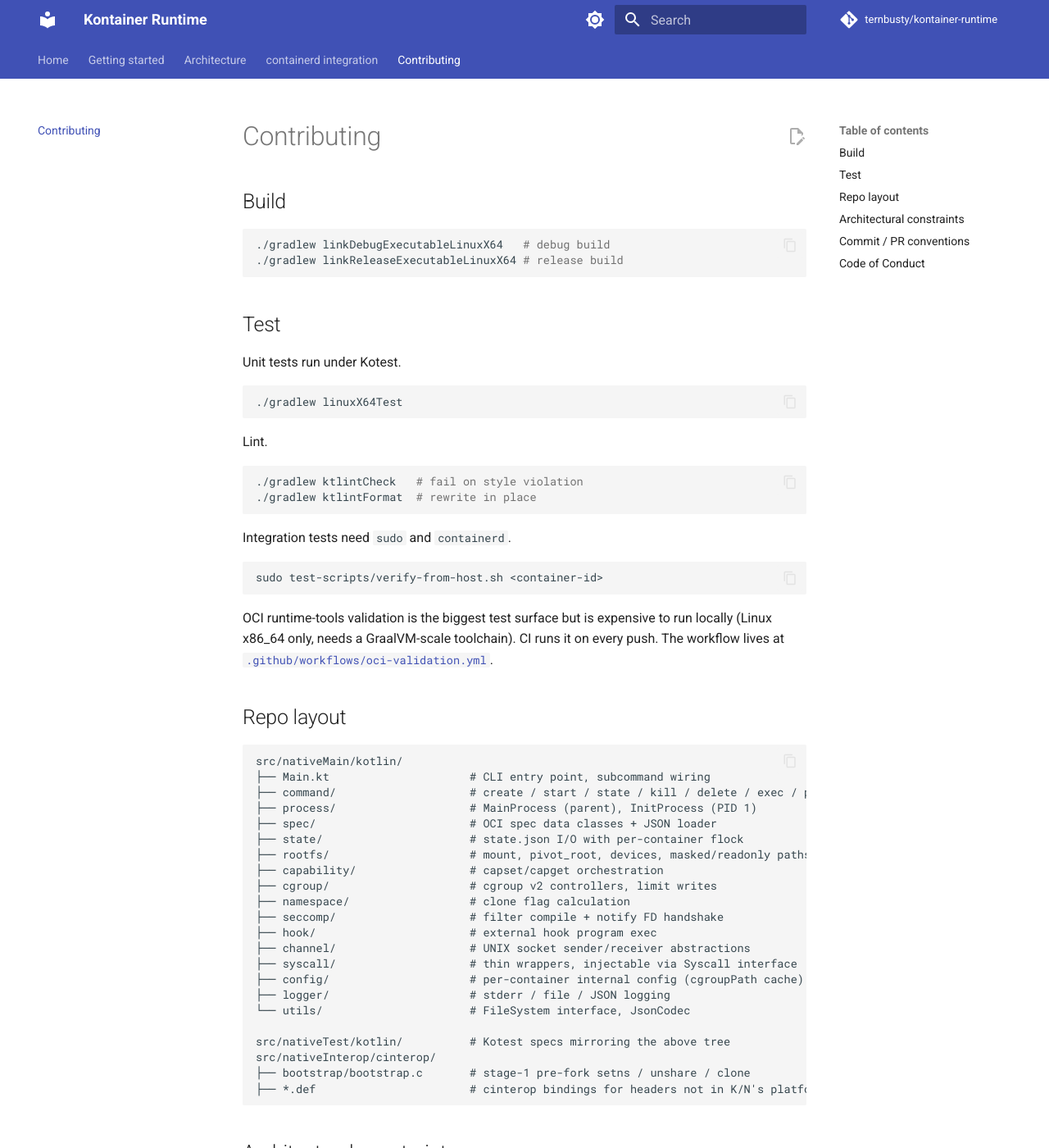
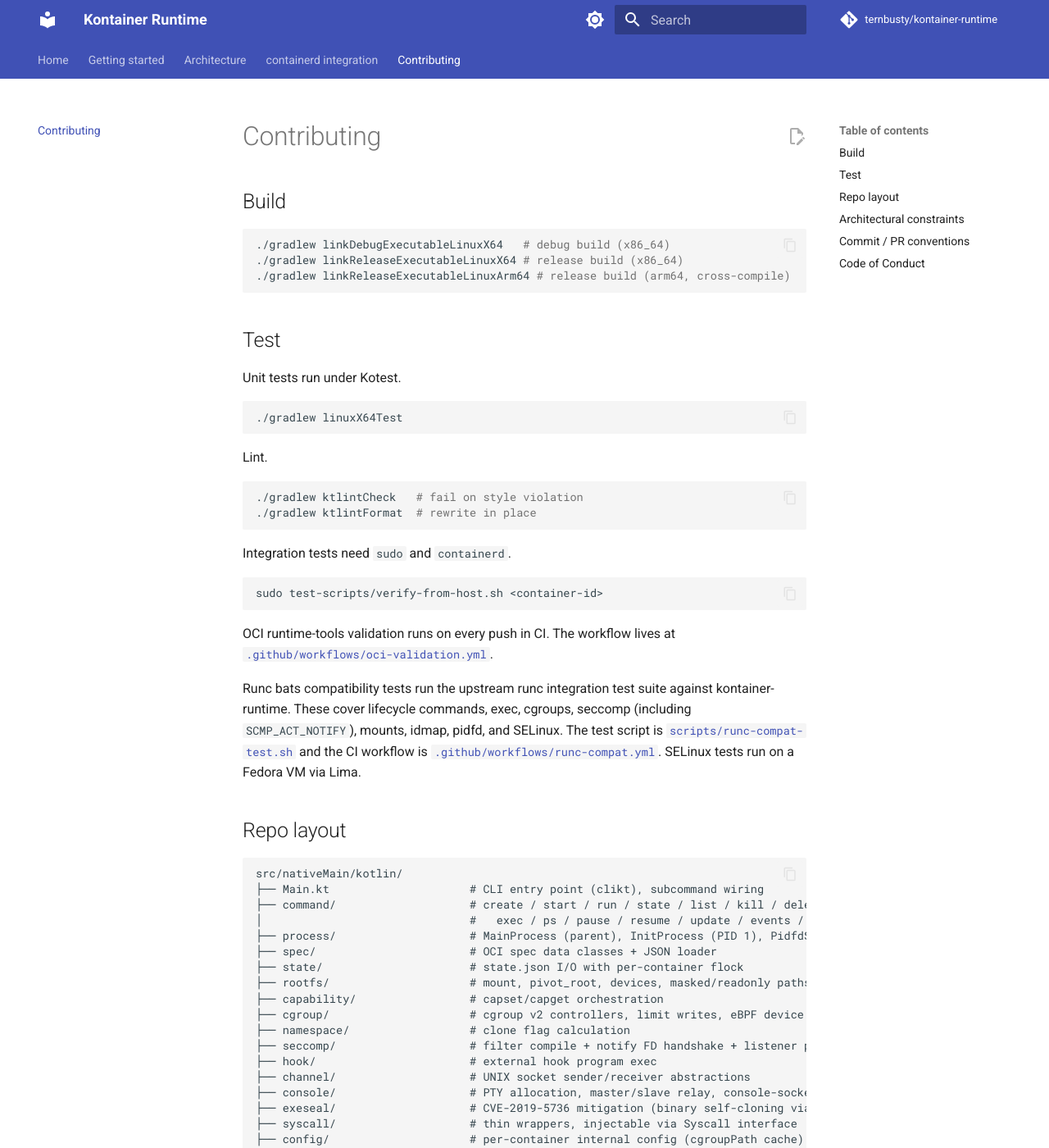
Before and after one commit to ternbusty/kontainer-runtime, an MkDocs documentation site: the page built from docs/contributing.md, in a window 1280 px wide and 1400 px high. Shown: the whole window at 82% size. Built offline with MkDocs 1.6.1 and Material for MkDocs 9.7.7, drawn with Linux system fonts in a browser that asks for light colours; comment, search, counter and statistics services are not loaded.

Commit message:
docs: update feature status, architecture, and paths to match current codebase
- index.md: add missing lifecycle commands (run, list, pause, resume,
  update, events, spec), idmap mounts, eBPF device cgroup,
  SCMP_ACT_NOTIFY, CVE-2019-5736 mitigation, PTY support, sysctl,
  arm64 platform, runc bats test suite
- getting-started.md: add arm64 support, update version example to
  0.4.0, fix notify socket path from /tmp/kontainer-<id>.sock to
  /run/kontainer/<id>/notify.sock, fix config path, add arm64
  cross-compile prereqs
- architecture.md: add exeseal step to process model and flowchart,
  fix notify socket path in sequence diagram, add eBPF device cgroup
  and idmap mounts to lifecycle notes
- contributing.md: add arm64 build command, add console/ and exeseal/
  to repo layout, add runc bats and SELinux test documentation,
  update command/ description with full command list

````diff
--- a/docs/contributing.md
+++ b/docs/contributing.md
@@ -3,8 +3,9 @@
 ## Build
 
 ```bash
-./gradlew linkDebugExecutableLinuxX64   # debug build
-./gradlew linkReleaseExecutableLinuxX64 # release build
+./gradlew linkDebugExecutableLinuxX64   # debug build (x86_64)
+./gradlew linkReleaseExecutableLinuxX64 # release build (x86_64)
+./gradlew linkReleaseExecutableLinuxArm64 # release build (arm64, cross-compile)
 ```
 
 ## Test
@@ -28,24 +29,29 @@ Integration tests need `sudo` and `containerd`.
 sudo test-scripts/verify-from-host.sh <container-id>
 ```
 
-OCI runtime-tools validation is the biggest test surface but is expensive to run locally (Linux x86_64 only, needs a GraalVM-scale toolchain). CI runs it on every push. The workflow lives at [`.github/workflows/oci-validation.yml`](https://github.com/ternbusty/kontainer-runtime/blob/main/.github/workflows/oci-validation.yml).
+OCI runtime-tools validation runs on every push in CI. The workflow lives at [`.github/workflows/oci-validation.yml`](https://github.com/ternbusty/kontainer-runtime/blob/main/.github/workflows/oci-validation.yml).
+
+Runc bats compatibility tests run the upstream runc integration test suite against kontainer-runtime. These cover lifecycle commands, exec, cgroups, seccomp (including `SCMP_ACT_NOTIFY`), mounts, idmap, pidfd, and SELinux. The test script is [`scripts/runc-compat-test.sh`](https://github.com/ternbusty/kontainer-runtime/blob/main/scripts/runc-compat-test.sh) and the CI workflow is [`.github/workflows/runc-compat.yml`](https://github.com/ternbusty/kontainer-runtime/blob/main/.github/workflows/runc-compat.yml). SELinux tests run on a Fedora VM via Lima.
 
 ## Repo layout
 
 ```
 src/nativeMain/kotlin/
-├── Main.kt                     # CLI entry point, subcommand wiring
-├── command/                    # create / start / state / kill / delete / exec / ps
-├── process/                    # MainProcess (parent), InitProcess (PID 1)
+├── Main.kt                     # CLI entry point (clikt), subcommand wiring
+├── command/                    # create / start / run / state / list / kill / delete
+│                               #   exec / ps / pause / resume / update / events / spec
+├── process/                    # MainProcess (parent), InitProcess (PID 1), PidfdSocket
 ├── spec/                       # OCI spec data classes + JSON loader
 ├── state/                      # state.json I/O with per-container flock
-├── rootfs/                     # mount, pivot_root, devices, masked/readonly paths
+├── rootfs/                     # mount, pivot_root, devices, masked/readonly paths, idmap
 ├── capability/                 # capset/capget orchestration
-├── cgroup/                     # cgroup v2 controllers, limit writes
+├── cgroup/                     # cgroup v2 controllers, limit writes, eBPF device cgroup
 ├── namespace/                  # clone flag calculation
-├── seccomp/                    # filter compile + notify FD handshake
+├── seccomp/                    # filter compile + notify FD handshake + listener protocol
 ├── hook/                       # external hook program exec
 ├── channel/                    # UNIX socket sender/receiver abstractions
+├── console/                    # PTY allocation, master/slave relay, console-socket handoff
+├── exeseal/                    # CVE-2019-5736 mitigation (binary self-cloning via overlayfs/memfd)
 ├── syscall/                    # thin wrappers, injectable via Syscall interface
 ├── config/                     # per-container internal config (cgroupPath cache)
 ├── logger/                     # stderr / file / JSON logging
````
Also changed, not shown: docs/architecture.md (+15 -10 lines), docs/getting-started.md (+8 -5 lines), docs/index.md (+9 -5 lines).
